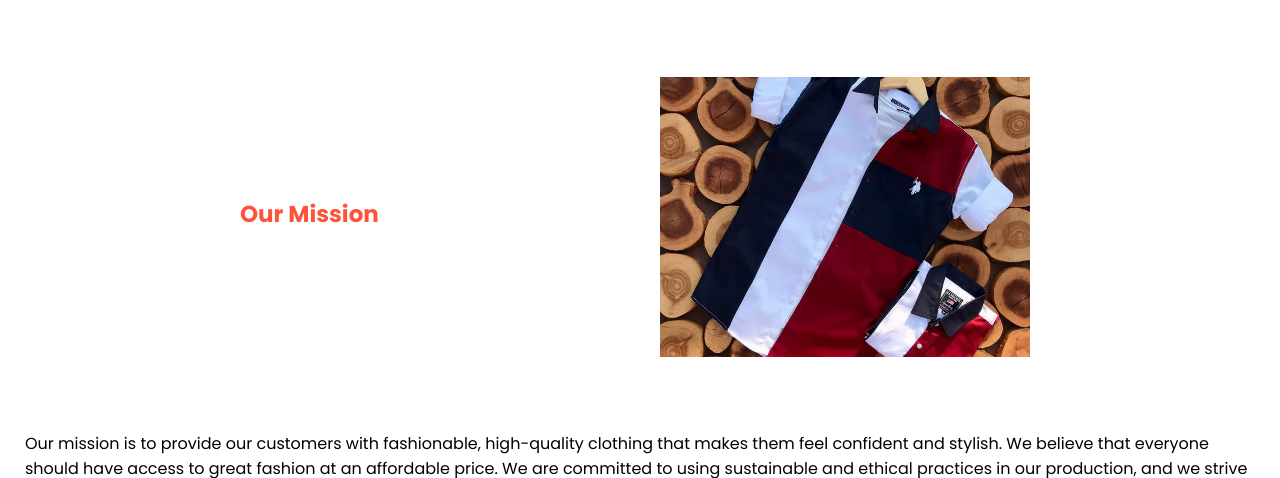
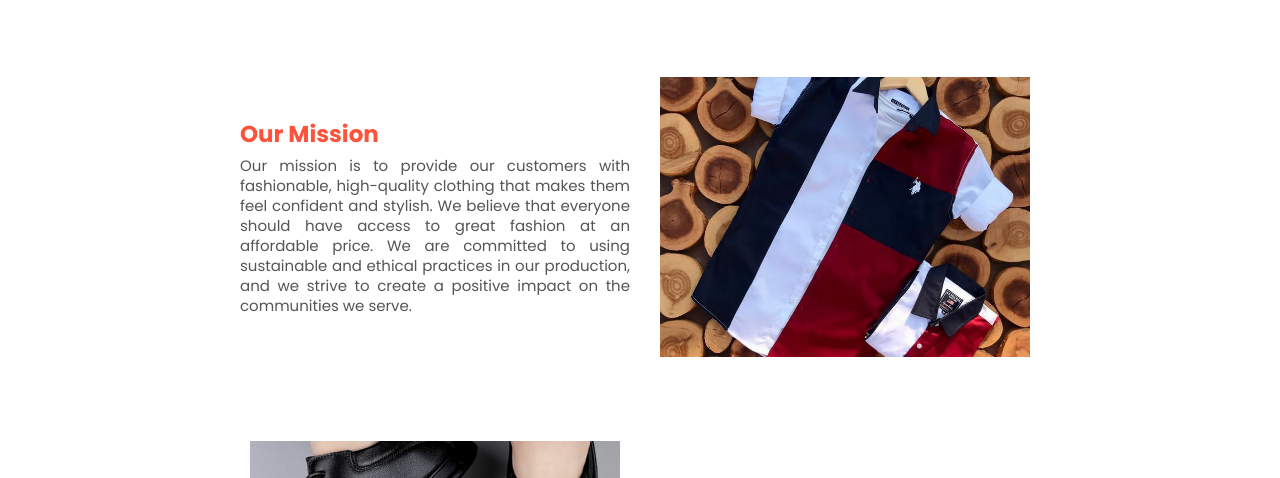
Before and after one commit to OluwaTeni1/UD-STORE, a plain HTML site: page about.html in a window 1280 px wide. Shown: the part 280-758 px from the top of the page. Drawn offline with nearby package versions, Linux system fonts and the light colour scheme.

Commit message:
newupdates

```diff
--- a/about.html
+++ b/about.html
@@ -46,16 +46,16 @@
                     <div class="left">
                         <h3 class="mission">Our Mission</h3>
                         <article>
-
+                            Our mission is to provide our customers with fashionable, high-quality clothing that makes them feel confident and
+                            stylish. We believe that everyone should have access to great fashion at an affordable price. We are committed to using
+                            sustainable and ethical practices in our production, and we strive to create a positive impact on the communities we
+                            serve.
                             </article>
                     </div>
                     <div class="right">
                         <img src="img/mission.jpg" alt="" class="img">
                     </div>
-                </div>Our mission is to provide our customers with fashionable, high-quality clothing that makes them feel confident and
-                stylish. We believe that everyone should have access to great fashion at an affordable price. We are committed to using
-                sustainable and ethical practices in our production, and we strive to create a positive impact on the communities we
-                serve.
+                </div>
                 <div class="about-container">
                     <div class="right">
                         <img src="img/vision.jpg" alt="" class="img">
```
